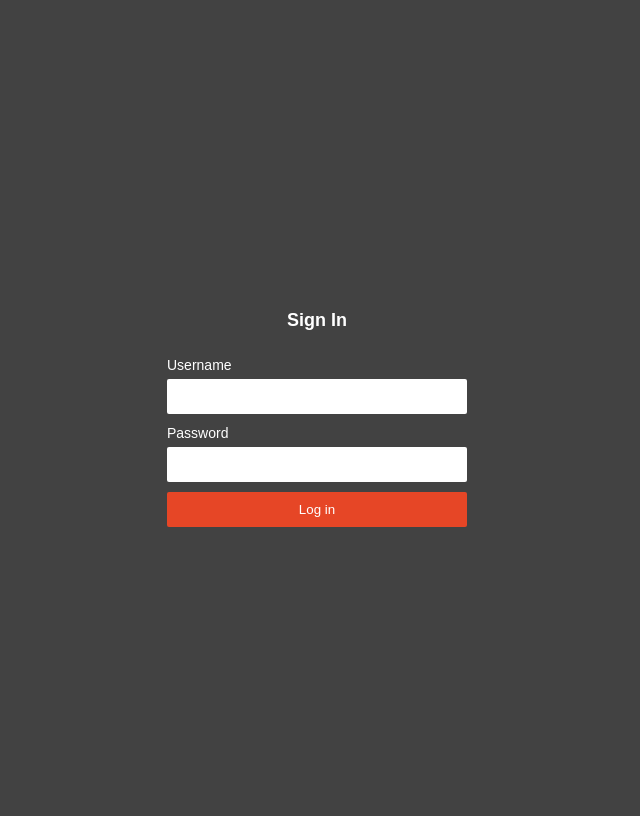
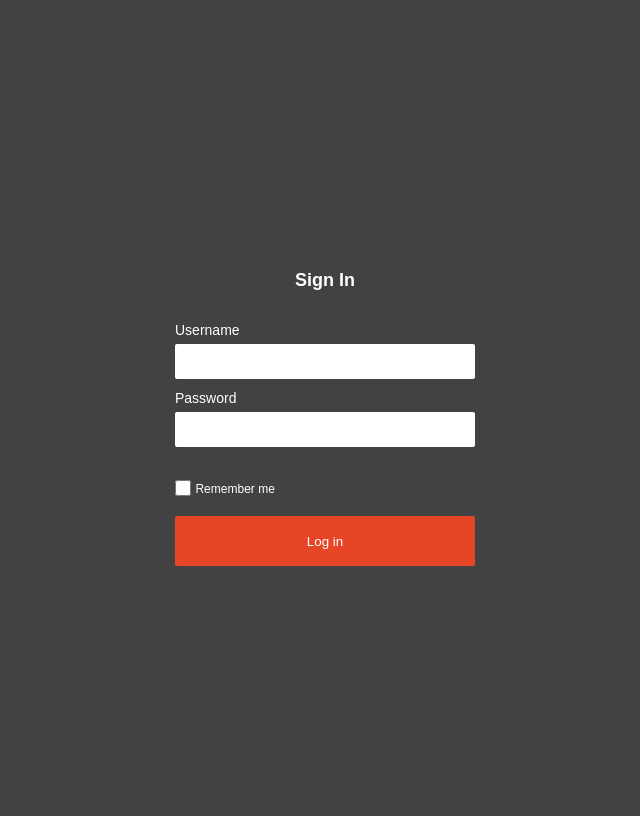
Before and after one commit to adelfavero57/EthicsWebApp, a Django app: page /login/ in a window 1280 px wide. Shown: the whole page, without its empty margins (323-963 px from the left). Run offline with Django 3.2, Linux system fonts and the light colour scheme.

Commit message:
Updated log in page

```diff
--- a/Project/accounts/forms.py
+++ b/Project/accounts/forms.py
@@ -1,6 +1,7 @@
 from django import forms
 from django.contrib.auth.models import User
 from django.contrib.auth import forms
+from django import forms as forms2
 
 
 class CreateUserForm(forms.UserCreationForm):
@@ -8,3 +9,9 @@ class CreateUserForm(forms.UserCreationForm):
         model = User
         fields = ['first_name', 'last_name', 'username',
                   'email', 'password1', 'password2']
+
+
+class LoginForm(forms2.Form):
+    username = forms2.CharField()
+    password = forms2.CharField(widget=forms2.PasswordInput)
+    remember_me = forms2.BooleanField(required=False)
--- a/Project/accounts/static/login/style.css
+++ b/Project/accounts/static/login/style.css
@@ -4,24 +4,23 @@ body {
     font-family: sans-serif;
 }
 
-.flex-container {
-    display: flex;
-    min-height: 100vh;
-    flex-direction: column;
+.grid-container {
+    display: grid;
+    height: 100vh;
+    width: 100vw;
     justify-content: center;
-    align-items: center;
+    align-content: center;
 }
 
 
 #signin {
     font-size: 18px;
-    margin: 20px 0px 25px 0px;
+    margin: 20px 0px 30px 0px;
+    justify-self: center;
 }
 
 .formlabel {
     font-size: 14px;
-    height: 35px;
-    width: 300px;
 }
 
 .formbox {
@@ -35,10 +34,22 @@ body {
 }
 
 #login {
-    height: 35px;
+    height: 50px;
     width: 300px;
     border: 0px;
     border-radius: 2px;
     color:#ffffff;
     background:#e64626;
 }
+
+#checklabel {
+    font-size: 12px;
+    position: relative;
+    top: -3px;
+}
+
+#checkbox {
+    height: 16px;
+    width: 16px;
+    margin: 5px 0px 20px 0px;
+}
--- a/Project/accounts/templates/login.html
+++ b/Project/accounts/templates/login.html
@@ -12,17 +12,20 @@
 
 <body>
 
-    <div class="flex-container">
+    <div class="grid-container">
         <h1 id="signin">Sign In</h1>
-        <form method="POST" class="form" actions="">
+        <form method="POST" actions="">
             {% csrf_token %}
-            <label for="username" class="formlabel">Username</label>
+            <label for="uname" class="formlabel">Username</label>
             <br>
             <input type="text" id="uname" class="formbox" name="username">
             <br>
-            <label for="password" class="formlabel">Password</label>
+            <label for="pass" class="formlabel">Password</label>
             <br>
             <input type="text" id="pass" class="formbox" name="password">
+            <br><br>
+            <input type="checkbox" id="checkbox" name="remember_me">
+            <label for="remember_me" id="checklabel">Remember me</label>
             <br>
             <input type="submit" value="Log in" id="login" name="Login">
         </form>
--- a/Project/accounts/views.py
+++ b/Project/accounts/views.py
@@ -3,14 +3,18 @@ from django.contrib.auth.forms import UserCreationForm
 from django.contrib.auth import authenticate, login, logout
 
 # Create your views here.
-from .forms import CreateUserForm
+from .forms import CreateUserForm, LoginForm
 
 
 def registerPage(request):
+    # Custom form model imported from forms.py
     form = CreateUserForm()
 
+    # If user has submitted something
     if request.method == "POST":
         form = CreateUserForm(request.POST)
+
+        # check if all fields are satisfied
         if form.is_valid():
             form.save()
             return redirect(loginPage)
@@ -20,17 +24,27 @@ def registerPage(request):
 
 
 def loginPage(request):
+    # Custom form model imported from forms.py
+    form = LoginForm()
+    # If user has submitted something
     if request.method == "POST":
-        username = request.POST.get('username')
-        password = request.POST.get('password')
+        form = LoginForm(request.POST)
 
-        user = authenticate(request, username=username, password=password)
+        # check if all fields are satisfied
+        if form.is_valid():
+            username = form.cleaned_data['username']
+            password = form.cleaned_data['password']
+            remember_me = form.cleaned_data['remember_me']
+            user = authenticate(username=username, password=password)
+            if user:
+                login(request, user)
+                if not remember_me:
+                    # will close session after browser is closed
+                    request.session.set_expiry(0)
+                return redirect(homePage)
 
-        if user is not None:
-            login(request, user)
-            return redirect(homePage)
-
-    return render(request, 'login.html')
+    context = {'form': form}
+    return render(request, 'login.html', context)
 
 
 def homePage(request):
```
Also changed, not shown: Project/db.sqlite3.
